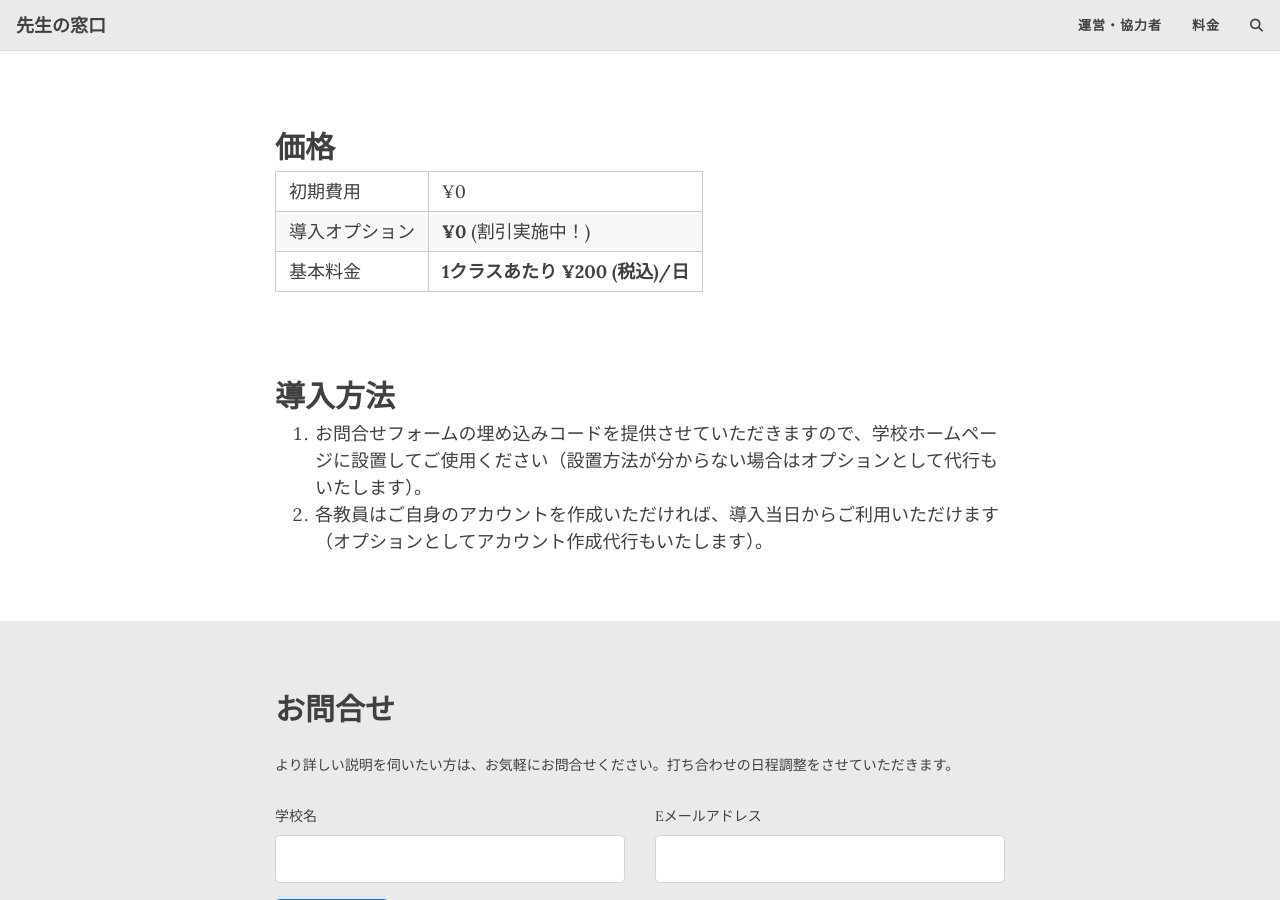
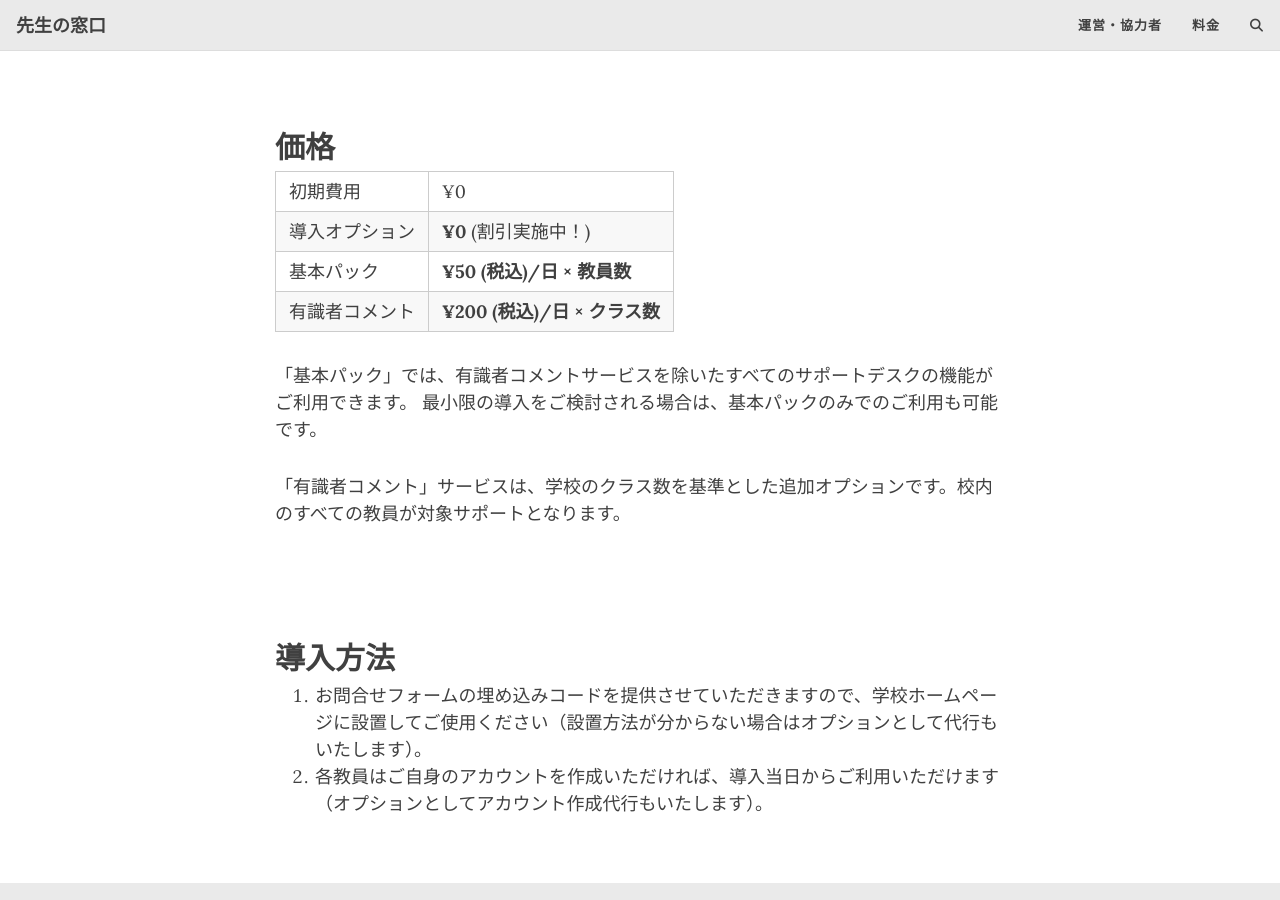
Before and after one commit to Sensei-Madoguchi/Sensei-Madoguchi.github.io, a Jekyll site: the page built from pricing.md, in a window 1280 px wide and 900 px high, scrolled down 608 px. Built offline with Jekyll 4.4.1, drawn with Linux system fonts in a browser that asks for light colours; comment, search, counter and statistics services are not loaded.

Commit message:
Update pricing.md

```diff
--- a/pricing.md
+++ b/pricing.md
@@ -24,9 +24,16 @@ subtitle:
 
 | 初期費用 | ¥0 |
 | 導入オプション | **¥0** (割引実施中！) |
-| 基本料金 | **1クラスあたり ¥200 (税込)/日** |
+| 基本パック | **¥50 (税込)/日 × 教員数** |
+| 有識者コメント | **¥200 (税込)/日 × クラス数** |
 
 
+「基本パック」では、有識者コメントサービスを除いたすべてのサポートデスクの機能がご利用できます。
+最小限の導入をご検討される場合は、基本パックのみでのご利用も可能です。
+
+「有識者コメント」サービスは、学校のクラス数を基準とした追加オプションです。校内のすべての教員が対象サポートとなります。
+
+<br>
 
 ## 導入方法
 1. お問合せフォームの埋め込みコードを提供させていただきますので、学校ホームページに設置してご使用ください（設置方法が分からない場合はオプションとして代行もいたします）。
```
